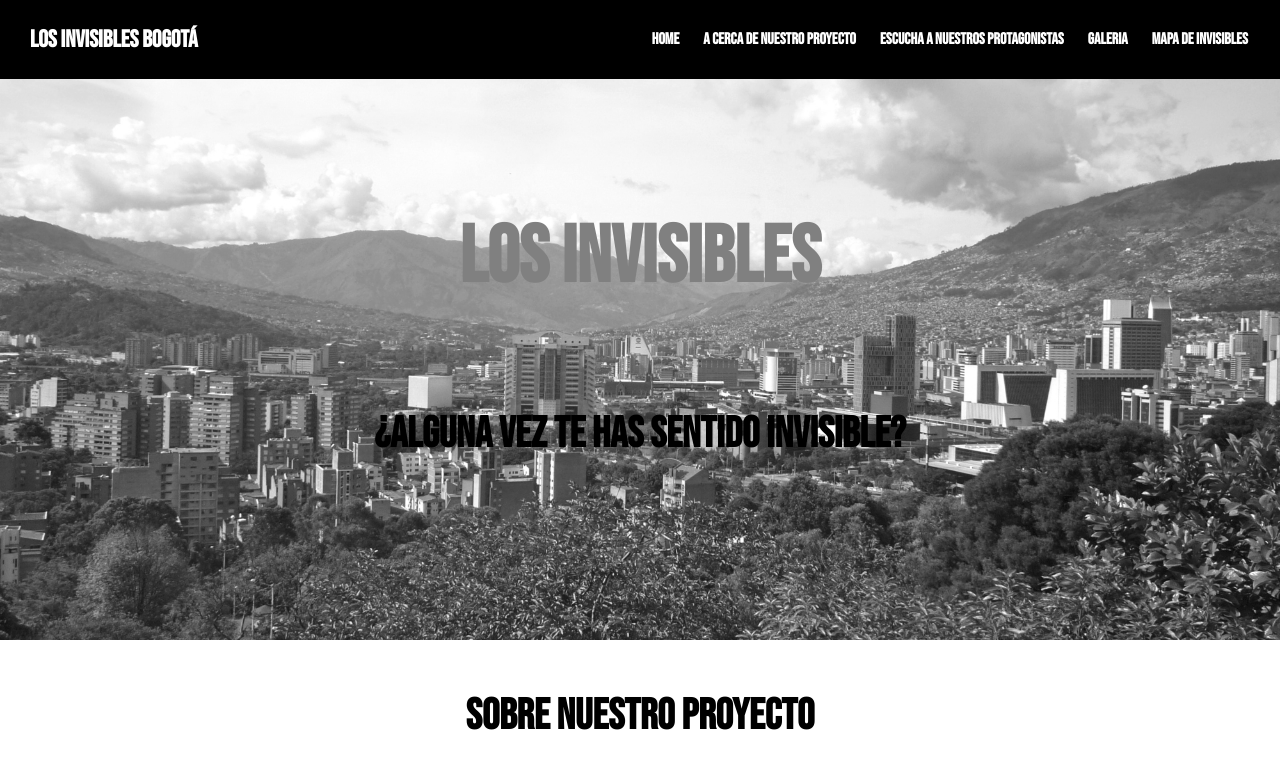
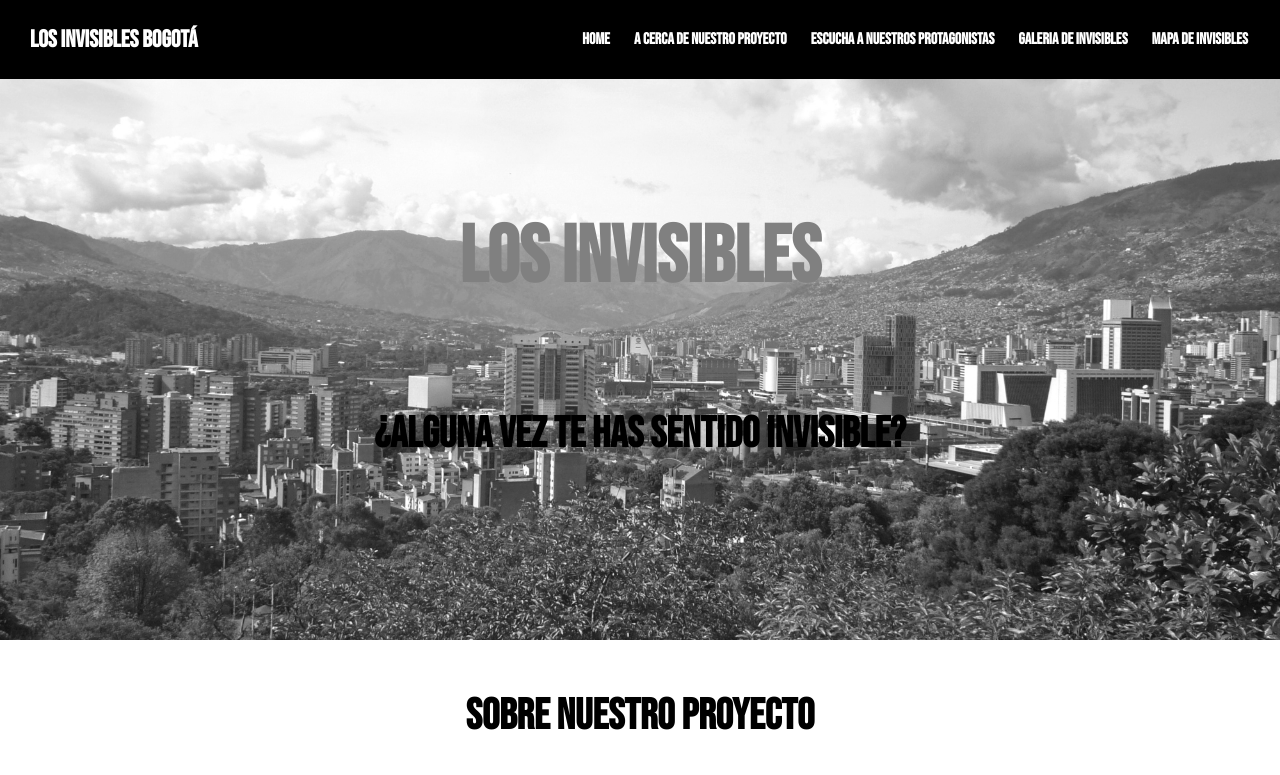
Before and after one commit to lagonzalezdev/_los-invisibles_final.github.io, a plain HTML site: page index.html in a window 1280 px wide. Shown: the top 775 px of the page. Drawn offline with Linux system fonts and the light colour scheme.

Commit message:
update-menu-html

```diff
--- a/index.html
+++ b/index.html
@@ -22,7 +22,7 @@
                 <a href="#hero">Home</a>
                 <a href="#sobre-nosotros">A cerca de nuestro proyecto</a>
                 <a href="#nuestros-protagonistas">Escucha a Nuestros protagonistas</a>
-                <a href="#galeria">Galeria</a>
+                <a href="#fotos">Galeria de invisibles</a>
                 <a href="#mapa">Mapa de invisibles</a>
             </nav>
         </div>
@@ -314,7 +314,7 @@
                 <a href="#hero">home</a>
                 <a href="#sobre-nosotros">a cerca de nuestro proyecto</a>
                 <a href="#nuestros-protagonistas">Escucha a Nuestros Protagonistas</a>
-                <a href="#galeria">Galeria</a>
+                <a href="#fotos">Galeria de invisibles</a>
                 <a href="#mapa">mapa de invisibles</a>
             </nav>
             <div class="social">
```
